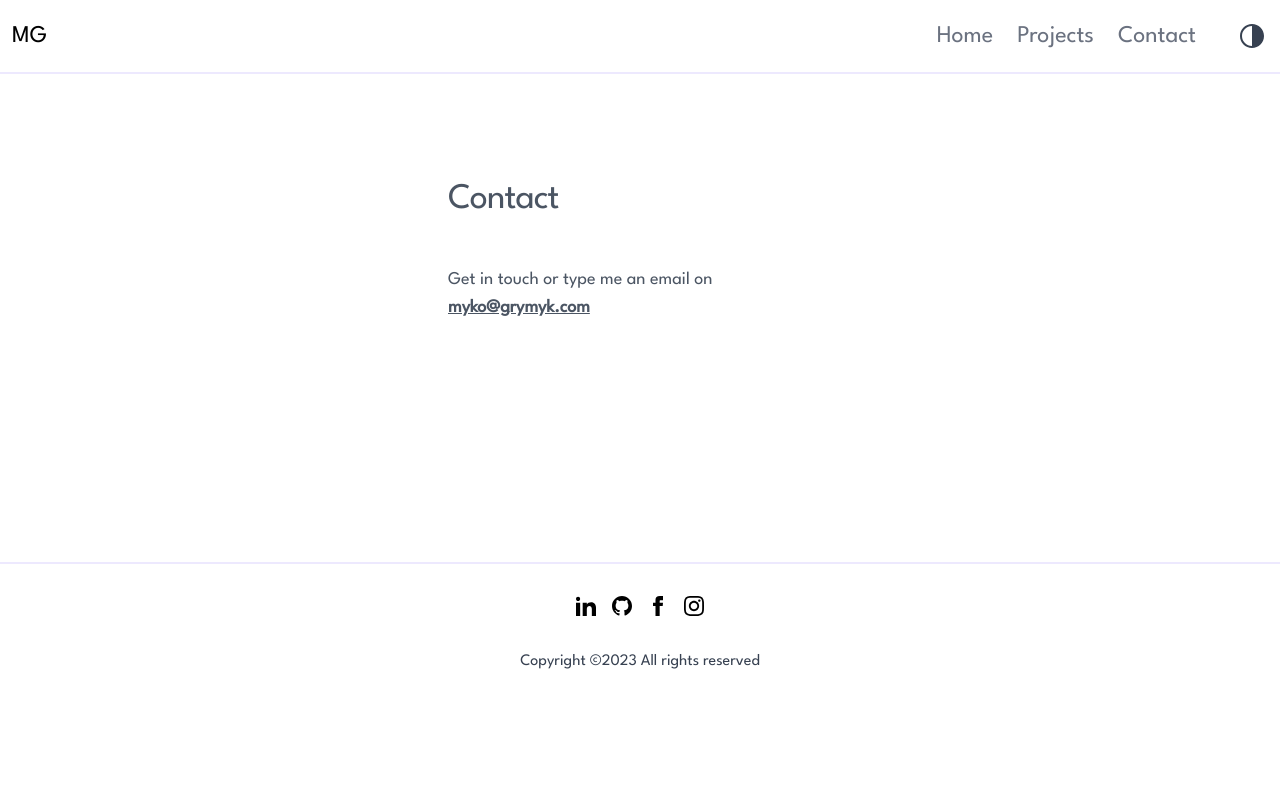
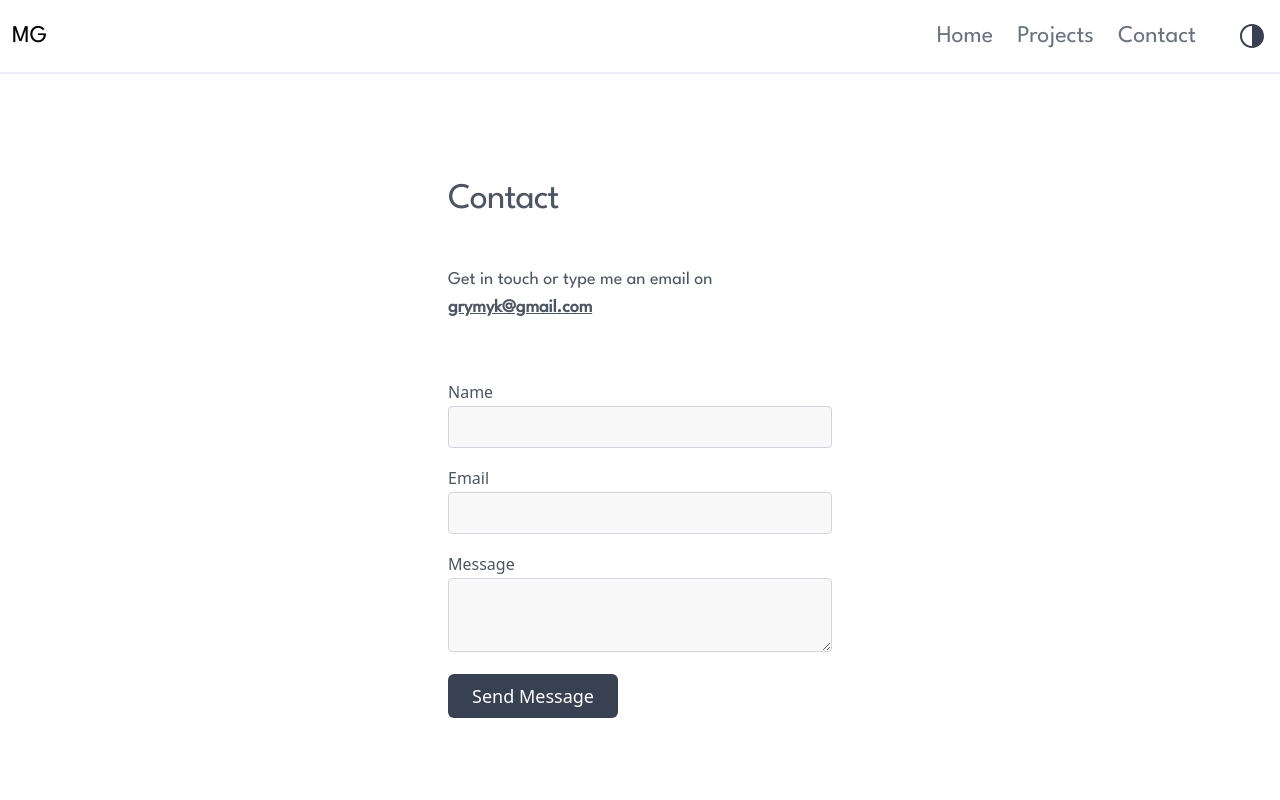
Before and after one commit to grymyk/pf_grymyk, a Next.js app: page /contact in a window 1280 px wide. Shown: the top 800 px of the page. Built offline with nearby package versions, Linux system fonts and the light colour scheme.

Commit message:
contact form

```diff
--- a/components/ContactForm.js
+++ b/components/ContactForm.js
@@ -30,10 +30,11 @@ export default function ContactForm() {
 
   return (
       <form onSubmit = { handleSubmit(onSubmit) }>
+
           <div className = "flex flex-wrap text-md">
-            <div className = {input_holder_cls} >
+            <div className = { input_holder_cls } >
+
               <div className ="relative">
-
                 <label
                   htmlFor="name"
                   className="leading-7 text-gray-600"
--- /dev/null
+++ b/components/Formspree.js
@@ -0,0 +1,178 @@
+import React, { useState } from 'react';
+import axios from 'axios';
+
+export default function Formspree() {
+    const btn_style = `flex text-white font-medium bg-gray-700 border-0
+        py-2 px-6 focus:outline-none hover:bg-violet-400 rounded-md text-lg
+        dark:bg-gray-300 dark:text-black dark:hover:bg-violet-400
+        dark:hover:text-white
+    `
+
+    const input_holder_cls = `py-2 w-full`
+
+    const input_cls = `w-full bg-gray-100 bg-opacity-50 rounded
+        border border-gray-300 text-base outline-none text-gray-700 py-1 px-3
+        leading-8 transition-colors duration-200 ease-in-out
+        dark:bg-transparent
+        focus:border-violet-400 focus:bg-white focus:ring-2
+        focus:ring-violet-200
+    `
+
+    const address_cls = `not-italic text-lg dark:text-gray-300 font-Spartan`
+
+    const [status, setStatus] = useState({
+        submitted: false,
+        submitting: false,
+        info: { error: false, msg: null },
+    });
+
+
+  const [inputs, setInputs] = useState({
+    name: '',
+    email: '',
+    message: '',
+  });
+
+  const handleServerResponse = (ok, msg) => {
+    if ( ok ) {
+      setStatus({
+        submitted: true,
+        submitting: false,
+        info: { error: false, msg: msg },
+      });
+
+      setInputs({
+        email: '',
+        message: '',
+      });
+    } else {
+      setStatus({
+        info: { error: true, msg: msg },
+      });
+    }
+  };
+
+  const handleOnChange = (event) => {
+    event.persist();
+
+    setInputs((prev) => ({
+      ...prev,
+      [event.target.id]: event.target.value,
+    }));
+
+    setStatus({
+      submitted: false,
+      submitting: false,
+      info: { error: false, msg: null },
+    });
+  };
+
+  const handleOnSubmit = (event) => {
+    event.preventDefault();
+
+    setStatus((prevStatus) => ({ ...prevStatus, submitting: true }));
+
+    axios({
+      method: 'POST',
+      url: 'https://formspree.io/f/mknljoaj',
+      data: inputs,
+    })
+      .then((response) => {
+        handleServerResponse(
+          true,
+          'Thank you, your message has been sent.',
+        );
+      })
+      .catch((error) => {
+        handleServerResponse(false, error.response.data.error);
+      });
+  };
+  return (
+    <main>
+      <form onSubmit = { handleOnSubmit }>
+
+      <div className = { input_holder_cls } >
+        <div className="relative">
+                <label
+                    htmlFor = "name"
+                    className = "leading-7 text-gray-600"
+                >
+                    Name
+                </label>
+                <input
+                    id = "name"
+                    type = "name"
+                    name = "_replyto"
+                    onChange = { handleOnChange }
+                    required
+                    value = { inputs.name }
+                    className = { input_cls }
+                />
+            </div>
+        </div>
+
+      <div className = { input_holder_cls } >
+        <div className="relative">
+                <label
+                    htmlFor = "email"
+                    className = "leading-7 text-gray-600"
+                >
+                    Email
+                </label>
+                <input
+                    id = "email"
+                    type = "email"
+                    name = "_replyto"
+                    onChange = { handleOnChange }
+                    required
+                    value = { inputs.email }
+                    className = { input_cls }
+                />
+            </div>
+        </div>
+
+        <div className = { input_holder_cls } >
+            <div className="relative">
+                <label
+                    htmlFor = "message"
+                    className = "leading-7 text-gray-600"
+                >
+                    Message
+                </label>
+                <textarea
+                    id = "message"
+                    name = "message"
+                    onChange = { handleOnChange }
+                    required
+                    value = { inputs.message }
+                    className = { input_cls }
+                />
+            </div>
+        </div>
+
+        <div className = { input_holder_cls } >
+            <button
+                type = "submit"
+                disabled = { status.submitting }
+                className = { btn_style }
+            >
+            {
+                !status.submitting
+                ? !status.submitted
+                ? 'Send Message'
+                : 'Sent'
+                : 'Sending...'
+                }
+            </button>
+        </div>
+
+      </form>
+        {status.info.error && (
+            <div className="error">Error: {status.info.msg}</div>
+        )}
+        {!status.info.error && status.info.msg &&
+            <p className = { address_cls }>{ status.info.msg }</p>
+            }
+    </main>
+  );
+};
--- a/package.json
+++ b/package.json
@@ -22,7 +22,7 @@
     "@tailwindcss/line-clamp": "^0.4.2",
     "@tailwindcss/typography": "^0.5.7",
     "autoprefixer": "^10.4.12",
-    "axios": "^1.1.3",
+    "axios": "^1.4.0",
     "eslint": "8.25.0",
     "eslint-config-next": "12.3.1",
     "nodemailer": "^6.8.0",
--- a/pages/contact.js
+++ b/pages/contact.js
@@ -1,6 +1,6 @@
 import Layout from "../components/Layout";
 import Link from 'next/link';
-// import ContactForm from "../components/ContactForm";
+import Formspree from "../components/Formspree";
 
 export default function Contact() {
   const email_cls = `font-bold underline hover:text-cyan-400 font-Spartan`
@@ -28,12 +28,12 @@ export default function Contact() {
                   <address className = { address_cls } >
                       { title }
                       <Link href="mailto:myko@grymyk.com">
-                        <a className = { email_cls } >myko@grymyk.com</a>
+                        <a className = { email_cls } >grymyk@gmail.com</a>
                     </Link>
                   </address>
                 </div>
 
-                {/* <ContactForm /> */}
+                <Formspree />
             </div>
         </section>
 
```
Also changed, not shown: 1 other file (tests, documents, lock files or other folders).
